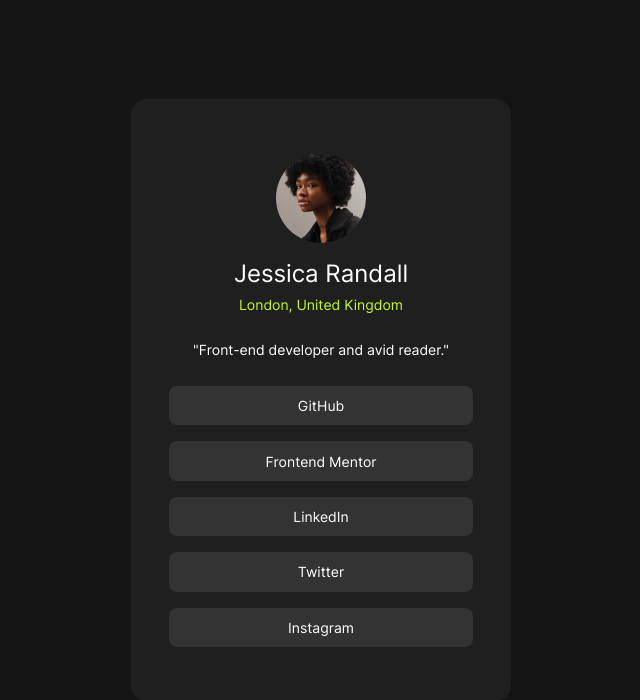
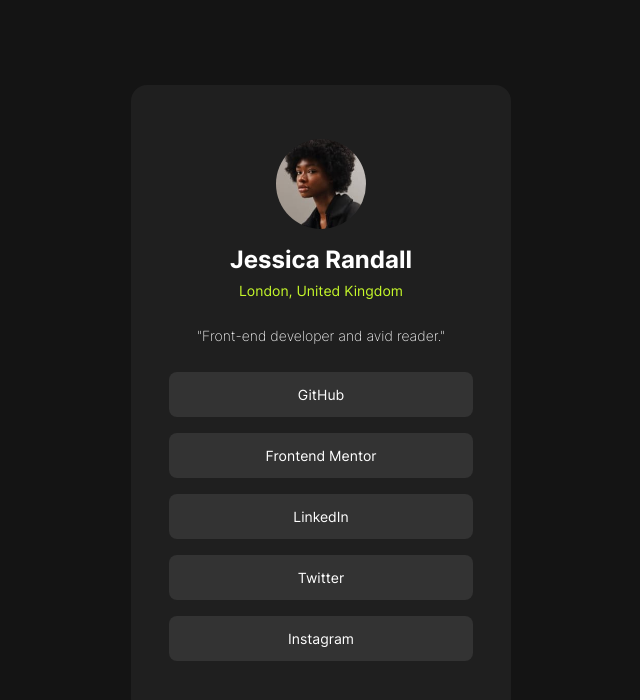
Before and after one commit to javascriptor1/social-links-profile, a React (Create React App) app: page / in a window 1280 px wide. Shown: the top 700 px of the page, without its empty margins (319-959 px from the left). Built offline with nearby package versions, Linux system fonts and the light colour scheme.

Commit message:
challenge hover state done + final

```diff
--- a/src/components/ProfileDetails/ProfileDetails.css
+++ b/src/components/ProfileDetails/ProfileDetails.css
@@ -1,5 +1,6 @@
 p:nth-of-type(1){
     font-size: 1.5rem;
+    font-weight: 700;
 }
 
 p:nth-of-type(2) {
@@ -11,4 +12,5 @@
     font-size: 0.875rem;
     margin-top: 12px;
     margin-bottom: 12px;
+    font-weight: 200;
 }
--- a/src/components/SocialMedia/SocialMedia.css
+++ b/src/components/SocialMedia/SocialMedia.css
@@ -1,6 +1,11 @@
 ul{
     width: 100%;
 
+}
+a:hover{
+background-color: var(--Green);
+color: var(--Off-Black);
+font-weight: 600;
 }
 
 li {
@@ -12,7 +17,7 @@
     color: inherit;
     text-decoration: none;
     background-color: var(--Grey);
-    padding: 0.8em 2em;
+    padding: 1em 2em;
     display: block;
     border-radius: 8px;
     text-align: center;
```
